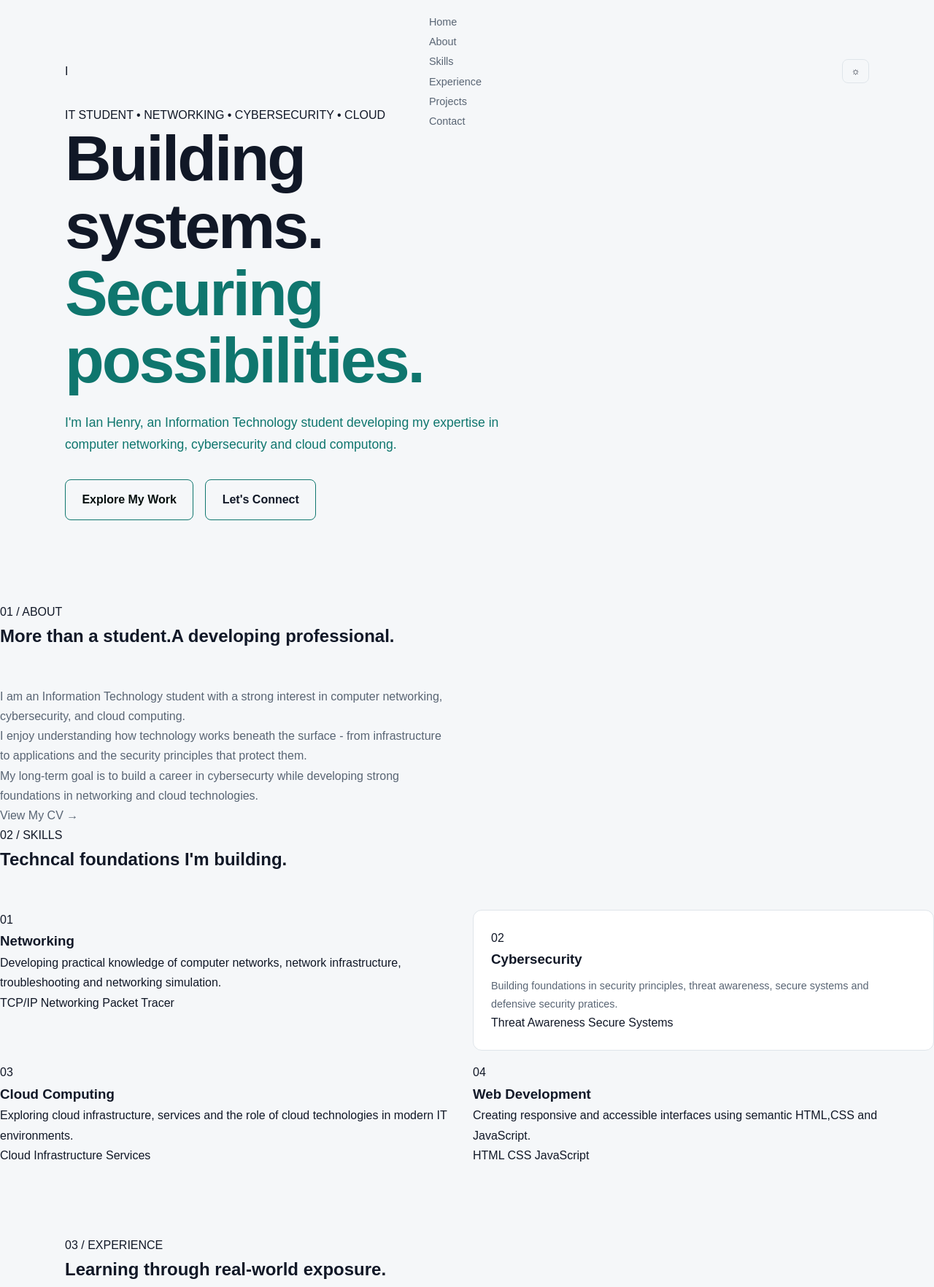
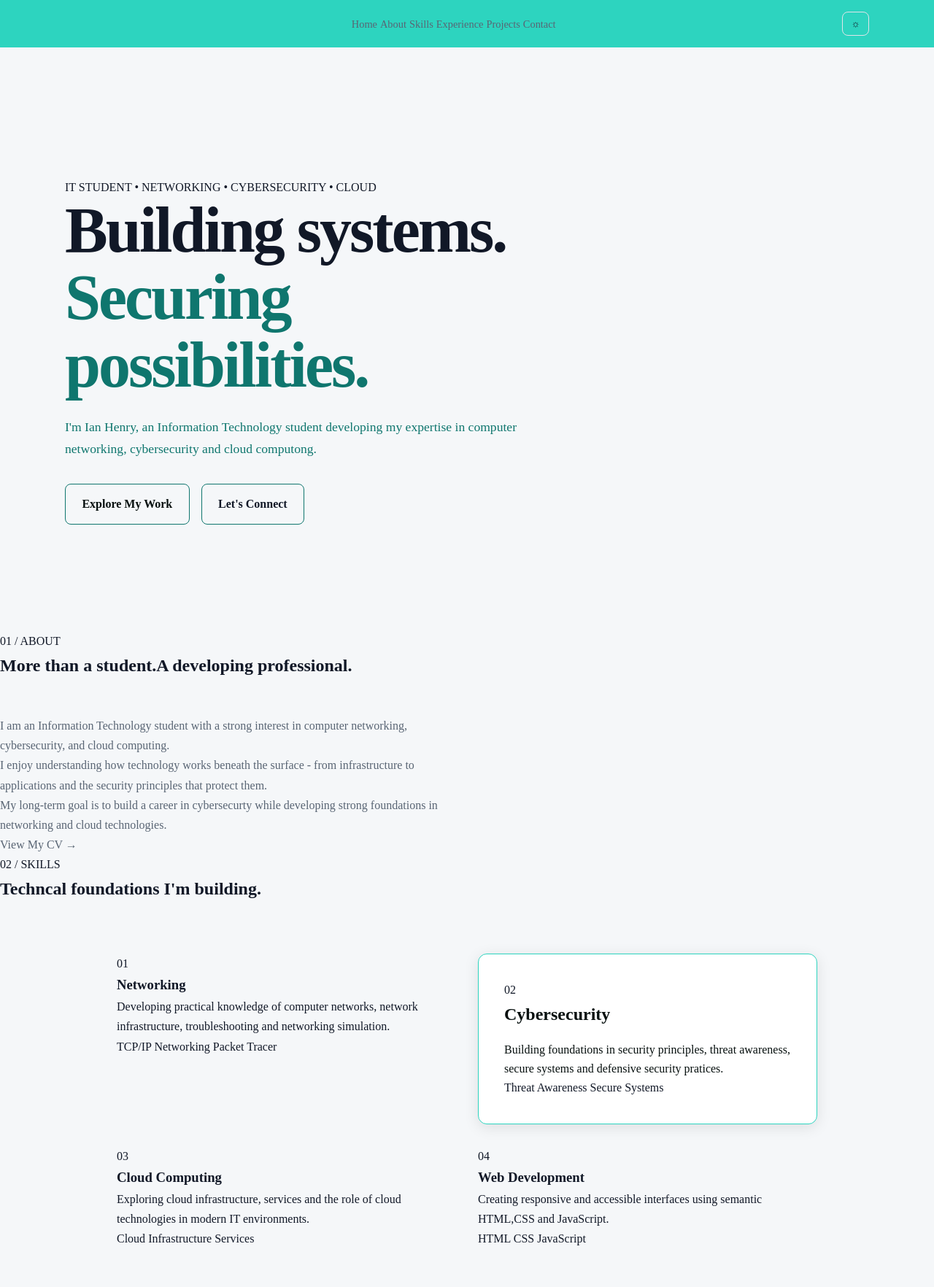
Before and after one commit to calistusares-star/IT-Projects, a plain HTML site: page Portfolio-Website/index.html in a window 1280 px wide. Shown: the top 1764 px of the page at 73% size. Drawn offline with Linux system fonts and the light colour scheme.

Commit message:
Update portfolio website

```diff
--- a/Portfolio-Website/index.html
+++ b/Portfolio-Website/index.html
@@ -21,7 +21,7 @@
 
         <nav class="navbar">
 
-            <a href="#home" class="nav-logo">I<span></span></a>
+            <a href="#home" class="nav-logo"><span></span></a>
 
 
             <button
@@ -37,13 +37,13 @@
                 <ul class="nav-links
                     id=nav-links">
 
-                    <li><a href="#home">Home</a></li>
-                    <li><a href="#about">About</a></li>
-                    <li><a href="#skills">Skills</a></li>
+                    <a href="#home">Home</a>
+                    <a href="#about">About</a>
+                    <a href="#skills">Skills</a>
 
-                    <li><a href="#experience">Experience</a></li>
-                    <li><a href="#projects">Projects</a></li>
-                    <li><a href="#contact">Contact</a></li>
+                    <a href="#experience">Experience</a>
+                    <a href="#projects">Projects</a>
+                    <a href="#contact">Contact</a>
 
                 </ul>
 
@@ -323,7 +323,7 @@
 
                 <article class="project-card">
 
-                    <div class="project-header"><span>NETWORKING</span>
+                    <div class="project-header"><span>APP DEVELOPMENT</span>
 
                     <a href="https://github.com" target="_blank" rel="noopener noreferrer"> &#8599;</a>
                     </div>
--- a/Portfolio-Website/style.css
+++ b/Portfolio-Website/style.css
@@ -51,7 +51,7 @@ html {
 
 body {
 
-    font-family: Arial, Helvetica, sans-serif;
+    font-family: 'Times New Roman', Times, serif;
     background: var(--background);
     color: var(--text);
     line-height: 1.7;
@@ -72,7 +72,7 @@ ul {
 
 .header {
 
-    position: fixed;
+    position: relative;
 
     top: 0;
     left: 0;
@@ -86,6 +86,10 @@ ul {
     backdrop-filter: none;
 
     border-bottom: none;
+
+    background-color:#2dd4bf;
+
+
 }
 
 .navbar {
@@ -96,6 +100,7 @@ ul {
     display: flex;
     align-items: center;
     justify-content: space-between;
+    text-spacing-trim: normal;
 }
 
 
@@ -328,33 +333,79 @@ ul {
     font-size: 1rem;
 }
 
+
+
+/* 1. The Grouping Container (CSS Grid) */
 .skills-grid {
-    display: grid;
-    grid-template-columns: repeat(2,1fr);
-    gap: 1rem;
+    display:grid;
+    grid-template-columns: repeat(2, 1fr);
+    gap:30px;
+    max-width: 1000px;
+    margin:auto;
+    padding:20px;
+
+
+}
+/* 2. Base Card Styling for All Cards */
+.skill-card {
+    background: #ffffff;
+    border-radius: 12px;
+    padding: 35px;
+    border: #2dd4bf 1px solid;
+    box-shadow: 0 4px 20px rgba(0, 0, 0, 0.1);
+    transition: transform 3s ease, box-shadow 3s ease;
+
+}
+/* Typography Inside Card */
+.skill-card .number{
+    font-size:1.1rem;
+    color:#07100f;
+    font-weight: 500;
+    display:block;
+    margin-bottom:10px;
 }
 
-.skill-card {
-    background: var(--card);
-    border: 1px solid var(--border);
-    padding: 1.5rem;
-    border-radius: 12px;
-    transition: transform var(--transition), border-color var(--transition);
+.skill-card h3{
+    font-size: 1.5rem;
+    color:#07100f;
+    margin-bottom:15px;
 }
 
-.skill-card:hover {
-    transform: translateY(-5px);
-    border-color: var(--accent);
+.skill-card p{
+    font-size:medium;
+    color:#07100f;
+    line-height: 1.6;
 }
 
-.skill-card h3 {
-    margin-bottom: 0.5rem;
+/* 3. Unique Hover Effects for Each Grouped Card */
+.card-networking:hover{
+    transform:translateY(-5px);
+    border-color:#0f766e;
+    box-shadow: 0 10px 30px rgba(52 152 219 / 0.2);
+    transition: transform var(--transition),border-color var(--transition);
 }
 
-.skill-card p {
-    color: var(--text-muted);
-    font-size: 0.9rem;
+.card-cyber :hover{
+    transform:translateY(-5px);
+    border-color:#0f766e;
+    box-shadow: 0 10px 30px rgba(52 152 219 / 0.2);
+    transition: transform var(--transition),border-color var(--transition);
+
 }
+
+.card-cloud:hover{
+     transform:translateY(-5px);
+    border-color:#0f766e;
+    box-shadow: 0 10px 30px rgba(52 152 219 / 0.2);
+
+}
+.card-web:hover{
+     transform:translateY(-5px);
+    border-color:#0f766e;
+    box-shadow: 0 10px 30px rgba(52 152 219 / 0.2);
+
+}
+
 
 
 /*=========================================== 13.EXPERIENCE TIMELINE ====================================================*/
@@ -517,6 +568,9 @@ ul {
     text-align: center;
     color: var(--text-muted);
     font-size: 0.85rem;
+     background-color:#2dd4bf;
+     font-color:#07100f;
+
 }
 
 
```
